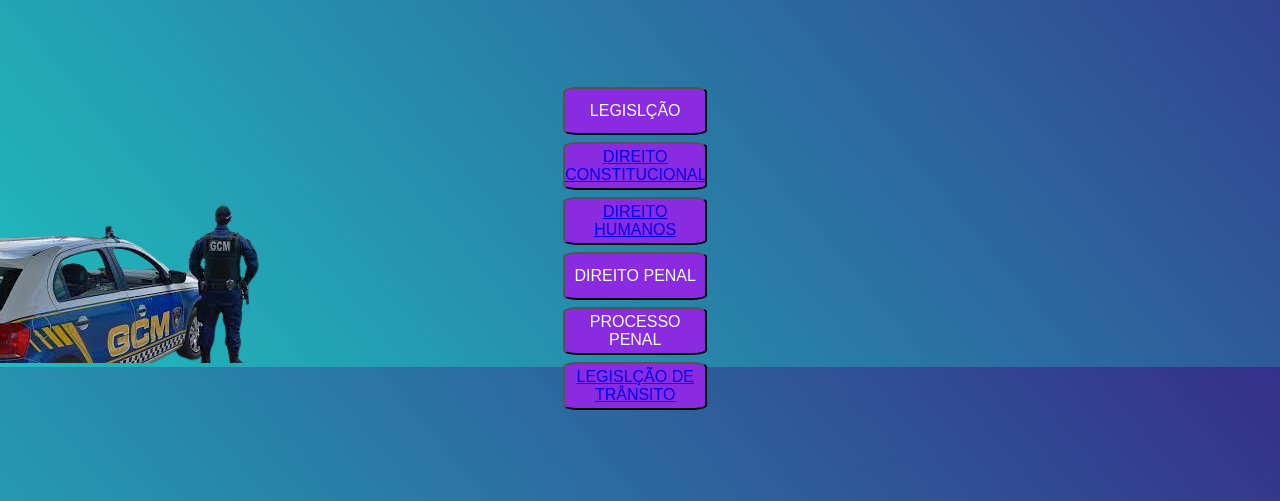
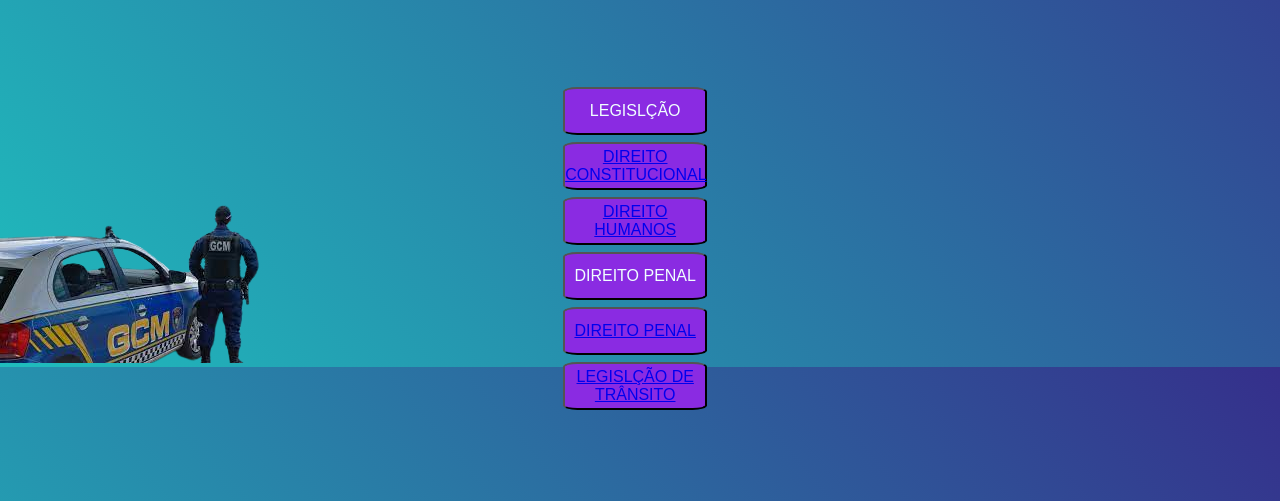
Before and after one commit to topado1234/eu, a plain HTML site: page index.html in a window 1280 px wide. Shown: the part 299-800 px from the top of the page. Drawn offline with Linux system fonts and the light colour scheme.

Commit message:
direito penal

```diff
--- a/index.html
+++ b/index.html
@@ -123,7 +123,7 @@ margin-top:2pc ;
 <br>
 <button id="b3">DIREITO PENAL</button>
 <br>
-<button id="b4">PROCESSO PENAL</button>
+<button id="b4"><a href="direitopenal.html">DIREITO PENAL</a></button>
 
 <br>
   <button id="b5"><a href="legislacaoTransito.html">LEGISLÇÃO DE TRÂNSITO</a></button>
```
